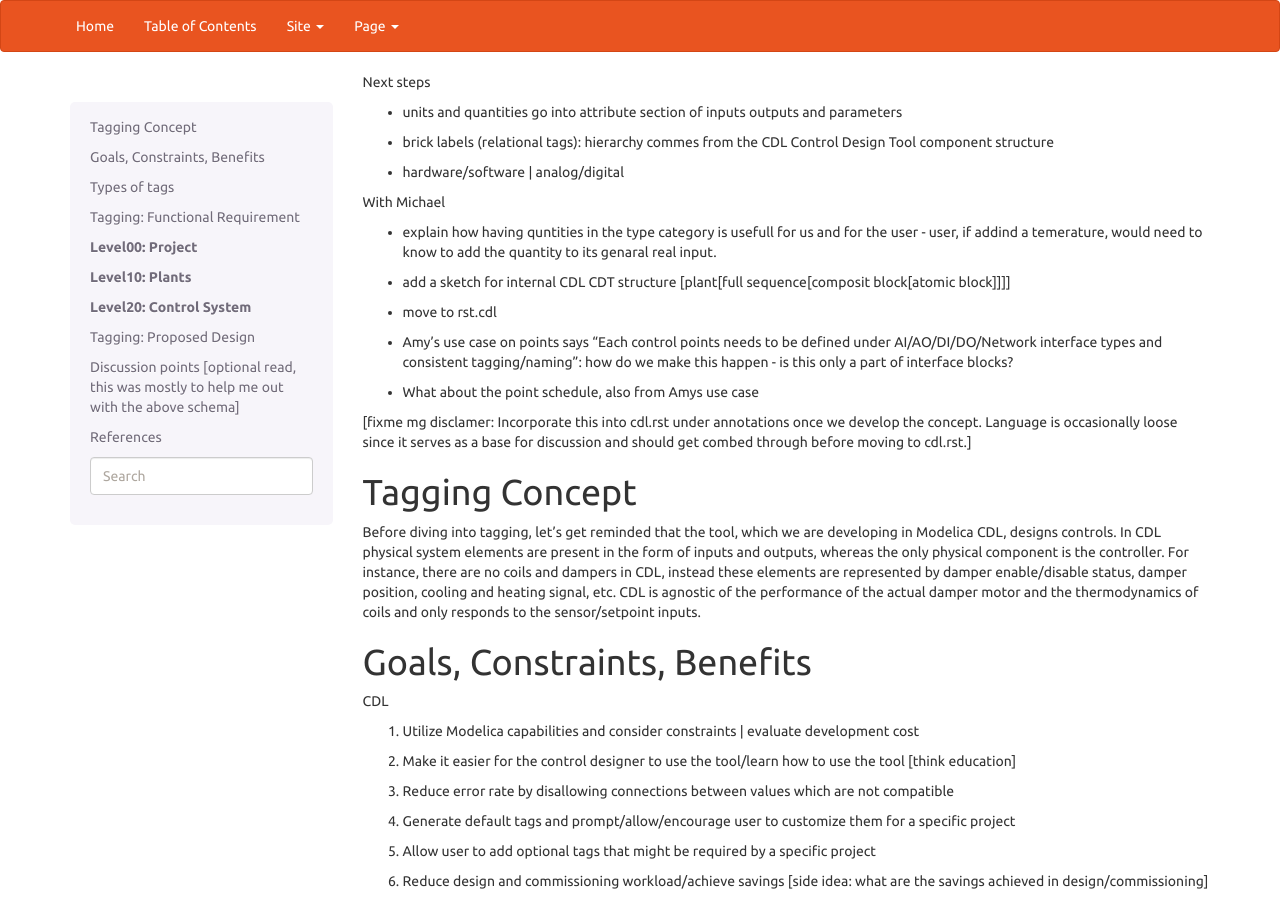
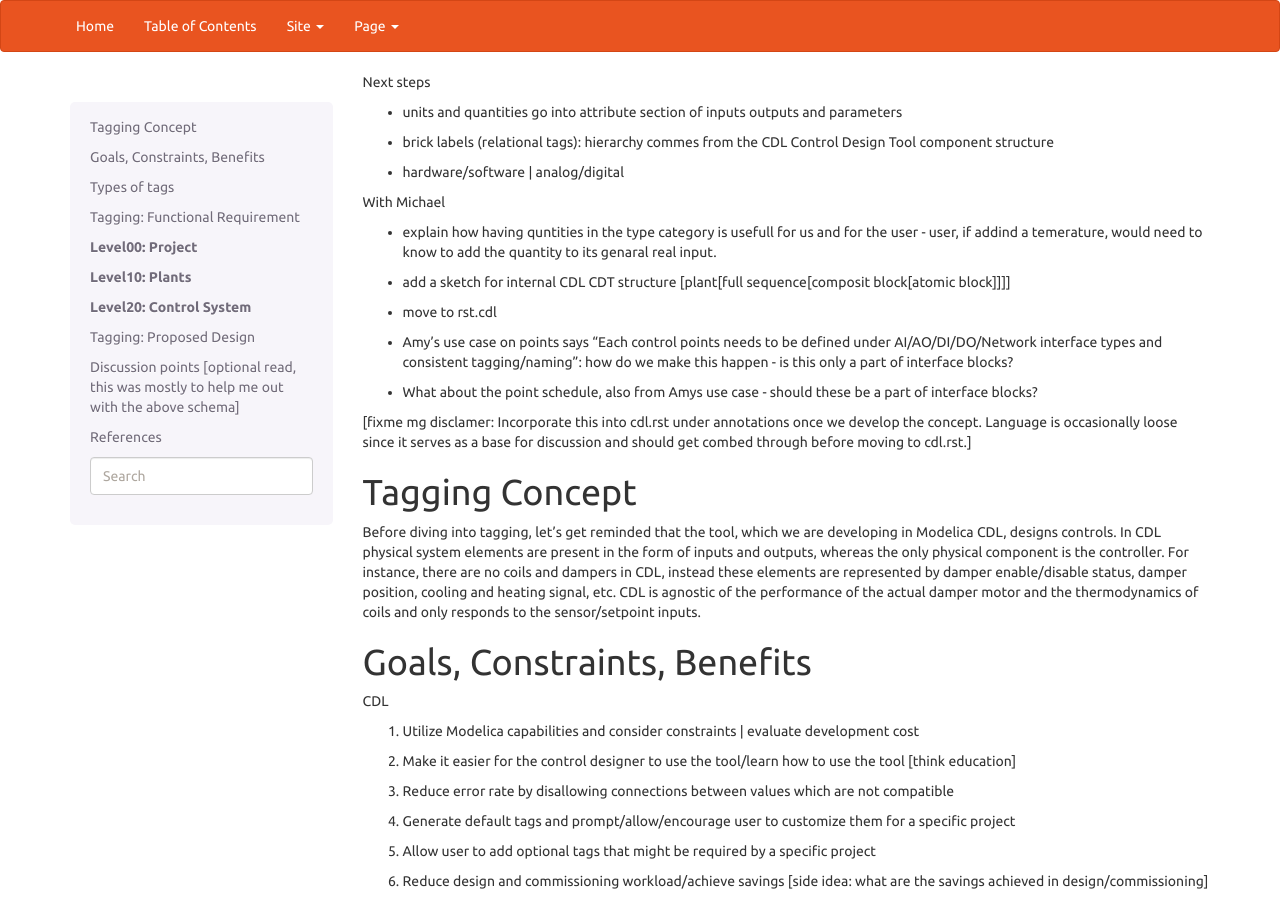
Before and after one commit to lbl-srg/obc, a Sphinx documentation site: the page built from specification/source/draftTaggingConcept.rst, in a window 1280 px wide and 900 px high. Built offline with Sphinx 7.4.7, drawn with Linux system fonts in a browser that asks for light colours.

Commit message:
Update draftTaggingConcept.rst

```diff
--- a/specification/source/draftTaggingConcept.rst
+++ b/specification/source/draftTaggingConcept.rst
@@ -16,7 +16,7 @@ With Michael
 
 - Amy's use case on points says "Each control points needs to be defined under AI/AO/DI/DO/Network interface types and consistent tagging/naming": how do we make this happen - is this only a part of interface blocks?
 
-- What about the point schedule, also from Amys use case
+- What about the point schedule, also from Amys use case - should these be a part of interface blocks?
 
 [fixme mg disclamer: Incorporate this into cdl.rst under annotations once we develop the concept. Language is occasionally loose since it serves as a base for discussion and should get combed through before moving to cdl.rst.]
 
```
